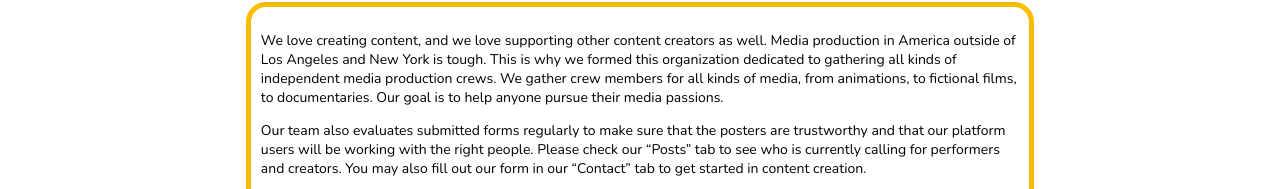
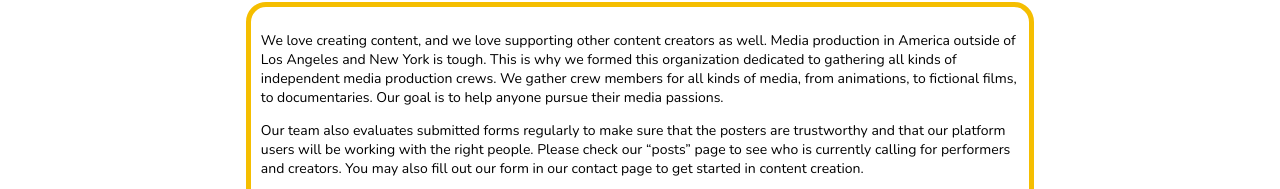
Before and after one commit to VinitaKWorks/makecontent, a plain HTML site: page about.html in a window 1280 px wide. Shown: the part 599-788 px from the top of the page. Drawn offline with nearby package versions, Linux system fonts and the light colour scheme.

Commit message:
Updated Repo

```diff
--- a/about.html
+++ b/about.html
@@ -26,8 +26,8 @@
       </p>
       <p class="main-paragraph">
         Our team also evaluates submitted forms regularly to make sure that the posters are trustworthy and that our platform users will be working with
-        the right people. Please check our “Posts” tab to see who is currently calling for performers and creators. You may also fill out our form in our
-        “Contact” tab to get started in content creation.
+        the right people. Please check our “posts” page to see who is currently calling for performers and creators. You may also fill out our form in our
+        contact page to get started in content creation.
       </p>
       <p class="main-paragraph">
          You may submit forms for hiring writers, videographers, editors, performers, or anyone else.
```
